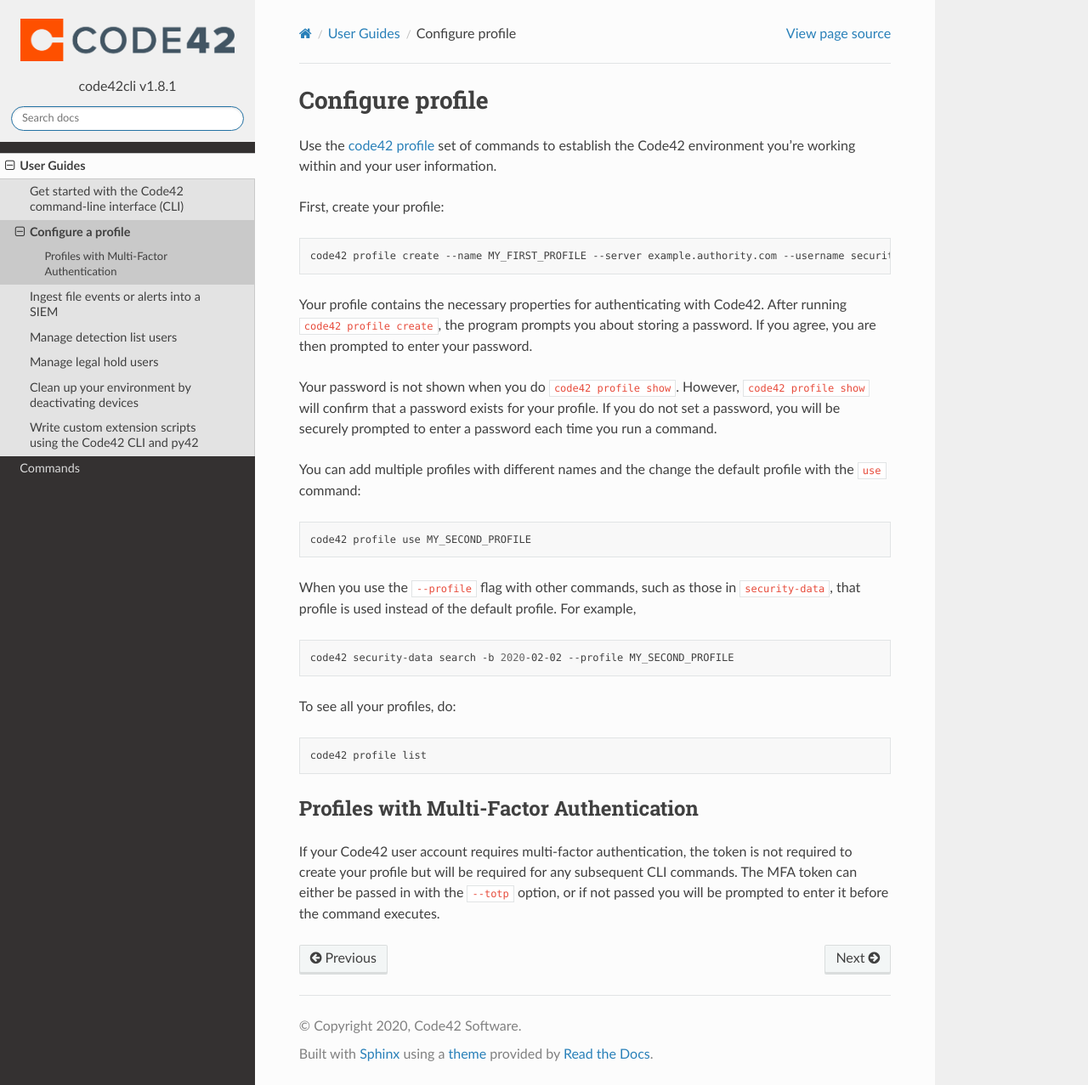
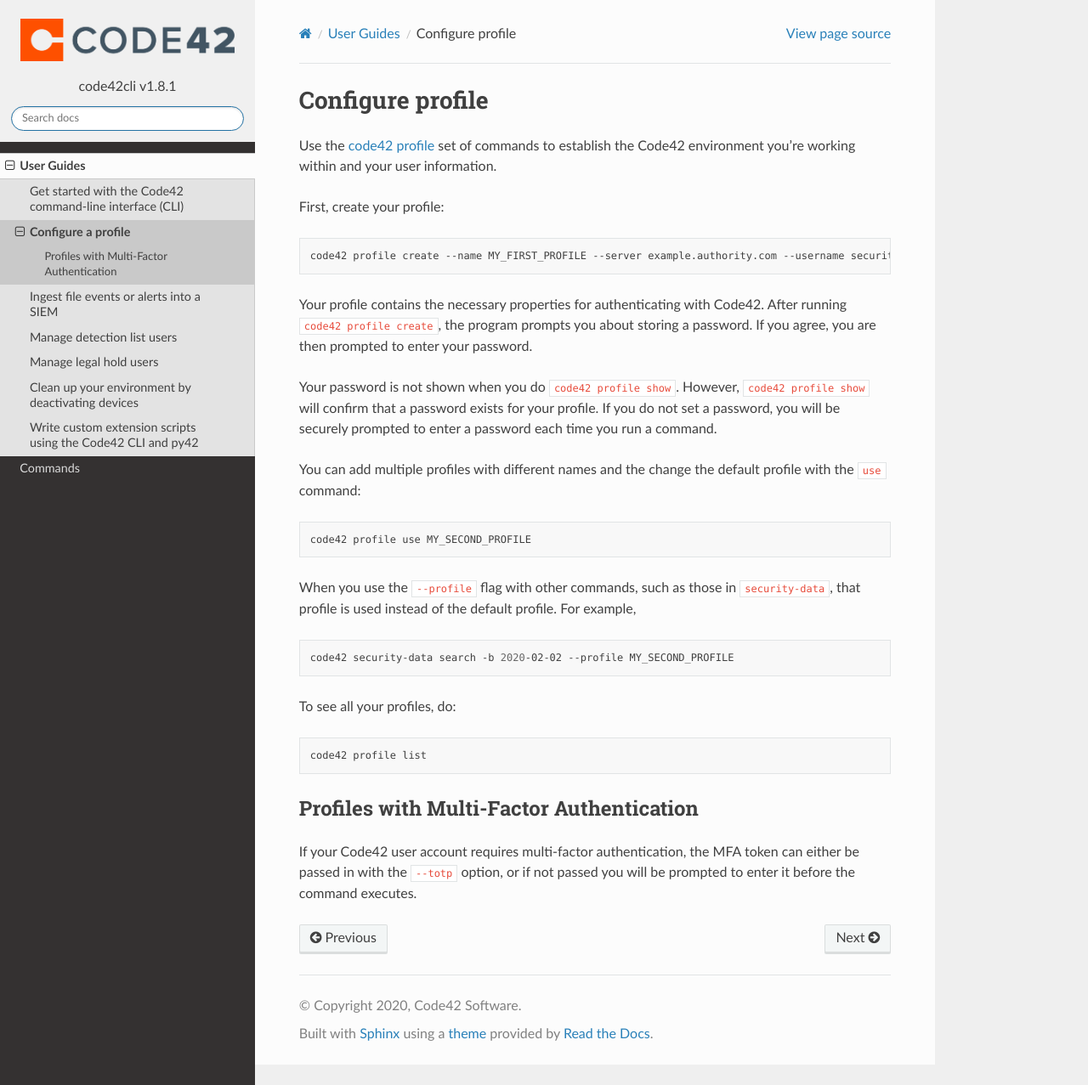
Before and after one commit to code42/code42cli, a Sphinx documentation site: the page built from docs/userguides/profile.md, in a window 1280 px wide and 1277 px high. Shown: the whole window at 85% size. Built offline with Sphinx 7.4.7 and the Read the Docs theme 2.0.0, drawn with Linux system fonts in a browser that asks for light colours; the version number is read from the project's files by our own code.

Commit message:
update user-guide MFA note, CHANGELOG

```diff
--- a/docs/userguides/profile.md
+++ b/docs/userguides/profile.md
@@ -36,6 +36,5 @@
 
 ## Profiles with Multi-Factor Authentication
 
-If your Code42 user account requires multi-factor authentication, the token is not required to create your profile but
-will be required for any subsequent CLI commands. The MFA token can either be passed in with the `--totp` option, or if
-not passed you will be prompted to enter it before the command executes.
+If your Code42 user account requires multi-factor authentication, the MFA token can either be passed in with the `--totp`
+option, or if not passed you will be prompted to enter it before the command executes.
```
Also changed, not shown: CHANGELOG.md (+14 -0 lines).
